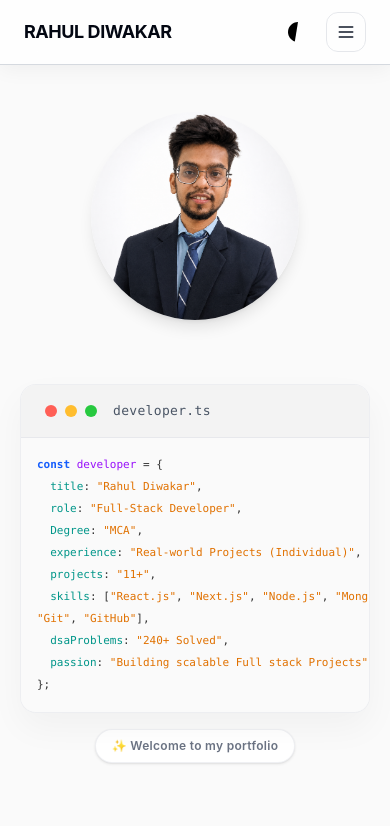
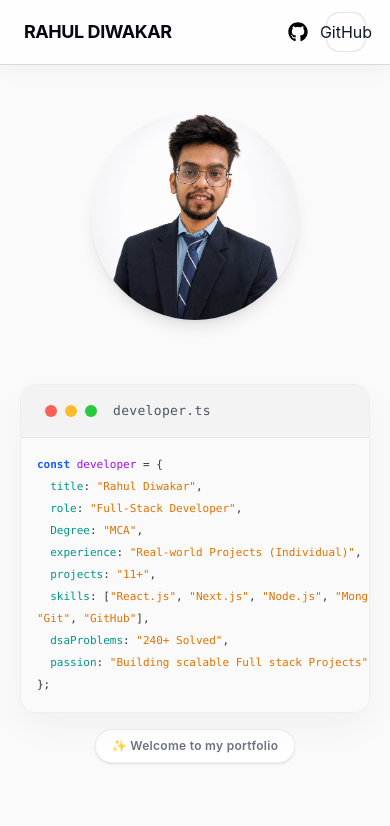
Before and after one commit to rahul-diw/my-portfolio, a React (Vite) app: page / in a window 390 px wide. Shown: the top 826 px of the page. Built offline with nearby package versions, Linux system fonts and the light colour scheme.

Commit message:
Fix navbar github icon and mobile responsive updates

```diff
--- a/package.json
+++ b/package.json
@@ -15,6 +15,7 @@
     "lucide-react": "^1.17.0",
     "react": "^19.2.6",
     "react-dom": "^19.2.6",
+    "react-icons": "^5.6.0",
     "swiper": "^12.2.0"
   },
   "devDependencies": {
--- a/src/components/Navbar.jsx
+++ b/src/components/Navbar.jsx
@@ -1,6 +1,6 @@
 import React, { useState, useEffect, useRef } from 'react';
 import { portfolioData } from "../data/portfolioData";
-
+import { FaGithub } from "react-icons/fa";
 
 
 export default function Navbar() {
@@ -85,7 +85,7 @@ export default function Navbar() {
 
   return (
     <nav className="fixed top-0 left-0 w-full bg-white/80 backdrop-blur-xl border-b border-gray-300/90 shadow-[0_4px_20px_rgba(0,0,0,0.05)] z-50 py-3 transition-all duration-300 font-jakarta">
-      <div className="max-w-[1500px] mx-auto flex items-center justify-between px-6 sm:px-8 md:px-10 lg:px-0 w-full">
+      <div className="max-w-[1280px] mx-auto flex items-center justify-between px-6 sm:px-8 md:px-10 lg:px-0 w-full">
 
         {/* LEFT SIDE: Logo / Name */}
         <div className="flex-shrink-0">
@@ -138,13 +138,7 @@ export default function Navbar() {
     rel="noreferrer"
     className="inline-flex items-center justify-center w-10 h-10 md:w-12 md:h-12 rounded-[14px] border border-transparent hover:border-gray-300 bg-transparent transition-all duration-300 group"
   >
-    <svg
-      className="w-5 h-5 text-black transition-transform duration-300 group-hover:scale-110"
-      fill="currentColor"
-      viewBox="0 0 16 16"
-    >
-      <path d="M8 0C3.58 0 0 3.58 0 8c0 3.54 2.29 6.53 5.47 7.59..." />
-    </svg>
+   <FaGithub className="w-5 h-5 text-black transition-transform duration-300 group-hover:scale-110" />
   </a>
 
   {/* Mobile Hamburger */}
@@ -152,19 +146,14 @@ export default function Navbar() {
     onClick={() => setMobileMenuOpen(!mobileMenuOpen)}
     className="md:hidden w-10 h-10 flex items-center justify-center rounded-xl border border-gray-200"
   >
-    <svg
-      className="w-5 h-5"
-      fill="none"
-      stroke="currentColor"
-      viewBox="0 0 24 24"
-    >
-      <path
-        strokeLinecap="round"
-        strokeLinejoin="round"
-        strokeWidth={2}
-        d="M4 6h16M4 12h16M4 18h16"
-      />
-    </svg>
+<a
+  href={personalInfo.github}
+  target="_blank"
+  rel="noreferrer"
+  className="inline-flex items-center justify-center w-10 h-10 md:w-12 md:h-12 rounded-[14px] border border-gray-200 hover:border-gray-300 transition-all duration-300"
+>
+  GitHub
+</a>
   </button>
 
 </div>
```
Also changed, not shown: 1 other file (tests, documents, lock files or other folders).
